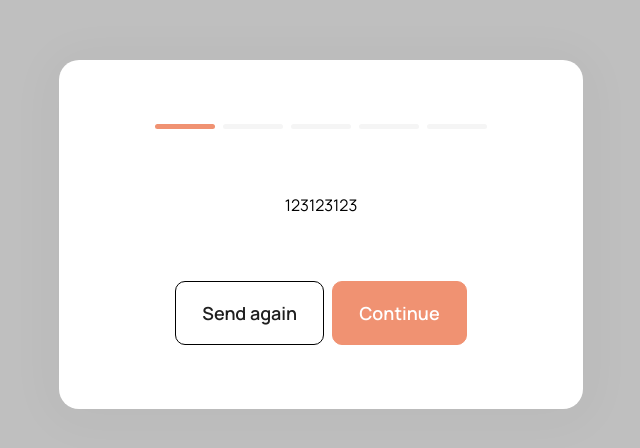
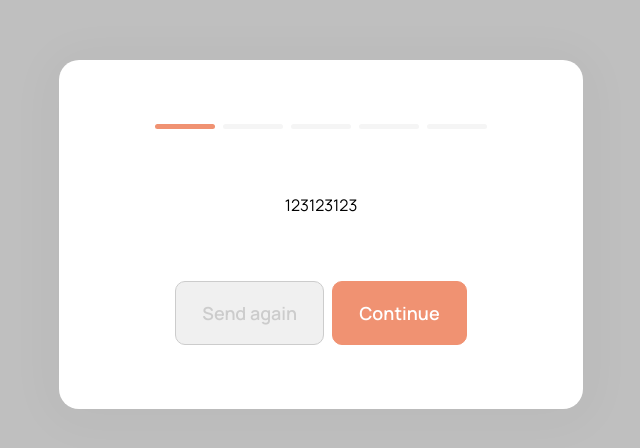
Before and after one commit to vadym0509/ace-academy, a React (Vite) app: page /overview in a window 1280 px wide. Shown: the part 166-614 px from the top of the page, without its empty margins (319-959 px from the left). Built offline with nearby package versions, Linux system fonts and the light colour scheme.

Commit message:
added hover action to button component

```diff
--- a/src/components/button/button.tsx
+++ b/src/components/button/button.tsx
@@ -9,10 +9,10 @@ interface ButtonProps {
 
 const Button = ({className, type = "default", icon, disabled = false, label, onClick}: ButtonProps) => {
     const types = {
-        default: "bg-white text-midblack border border-black",
-        primary: "bg-primary text-white border border-primary"
+        default: "bg-white text-midblack hover:border-midgrey hover:bg-tangerine border border-black",
+        primary: "bg-primary-500 hover:bg-primary-400 text-white border border-primary-500"
     }
-    let buttonClassName = `px-6.5 h-16 flex rounded-semixl ${types[type]} ${className}`
+    let buttonClassName = `px-6.5 h-16 flex rounded-semixl disabled:cursor-not-allowed disabled:bg-disabled-bg disabled:text-disabled-text disabled:border-disabled-text ${types[type]} ${className}`
     return (
         <button disabled={disabled} onClick={onClick} className={buttonClassName}>
             <div className="w-full flex my-auto">
--- a/src/components/tour-stepper/tour-stepper.tsx
+++ b/src/components/tour-stepper/tour-stepper.tsx
@@ -49,7 +49,7 @@ const Stepper = ({ count, currentStep }: StepperProps) => {
     return (
         <div className="flex items-center gap-2">
             {steps.map((step) => (
-                <div key={step} className={`rounded-semilg w-15 h-1.5 ${step <= currentStep ? 'bg-primary' : 'bg-tangerine'}`}></div>
+                <div key={step} className={`rounded-semilg w-15 h-1.5 ${step <= currentStep ? 'bg-primary-500' : 'bg-tangerine'}`}></div>
             ))}
         </div>
     );
--- a/tailwind.config.js
+++ b/tailwind.config.js
@@ -11,10 +11,18 @@ export default {
     },
     extend: {
       colors: {
-        primary: '#F09272',
+        primary: {
+          500: '#F09272',
+          400: '#f4a286'
+        },
         midblack: '#1F1F1F',
         tangerine: '#F5F5F5',
         midgrey: '#525966',
+        disabled: {
+          bg: '#f0f0f0',
+          text: '#ccc'
+        }
+
       },
       spacing: {
         1.5: '0.3125rem', //5px
```
Also changed, not shown: src/assets/icons/src/icon-outlook.tsx (+2 -4 lines), src/assets/icons/src/icon-mail.tsx (line endings or trailing spaces).
